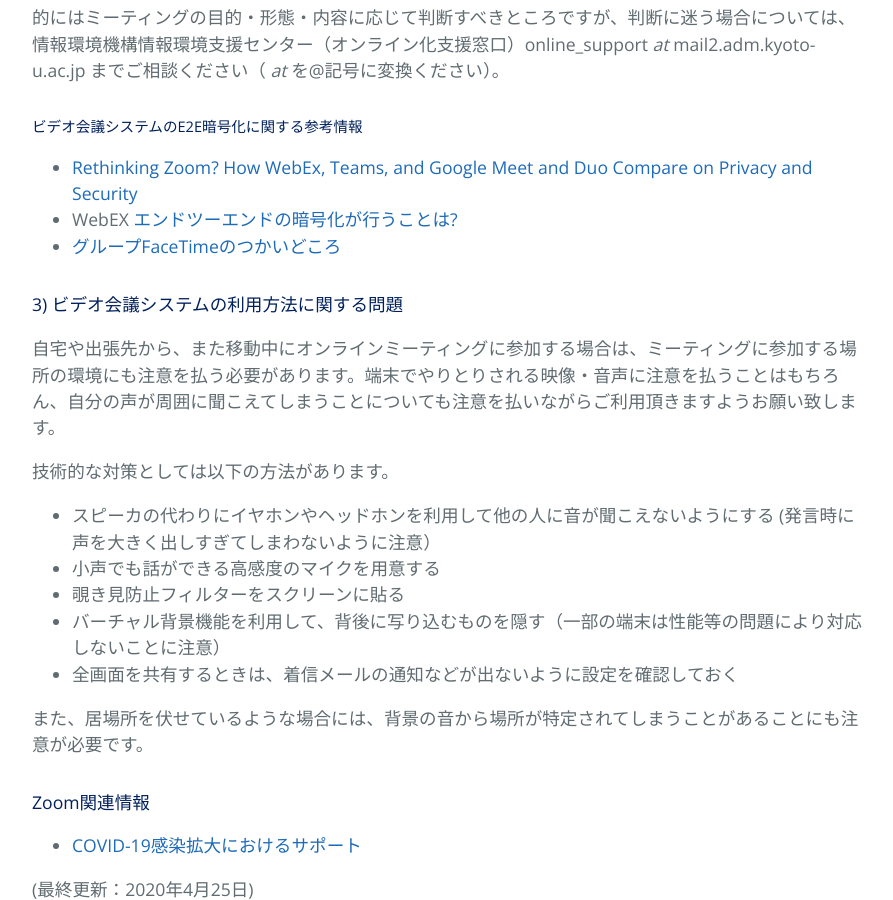
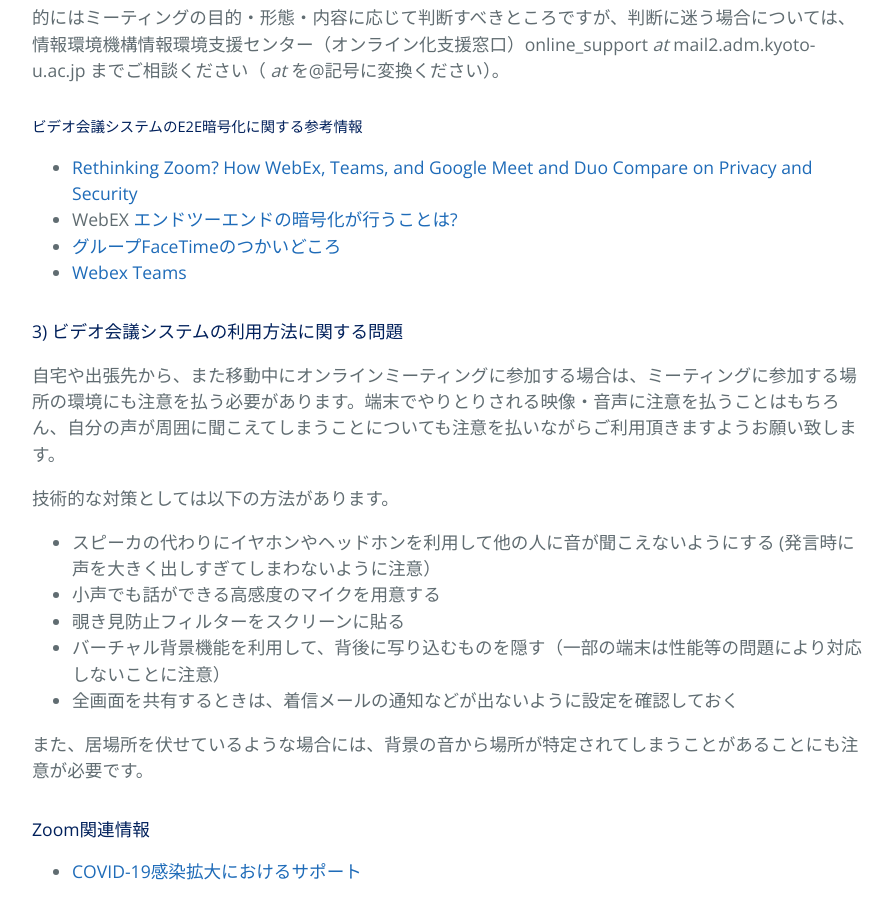
Before and after one commit to kyoto-u/online-edu, a Jekyll site: the page built from zoom-security.md, in a window 1280 px wide and 900 px high, scrolled down 4473 px. Shown: the whole window, without its empty margins (192-1085 px from the left). Built offline with Jekyll 4.4.1, drawn with Linux system fonts in a browser that asks for light colours.

Commit message:
Update zoom-security.md

```diff
--- a/zoom-security.md
+++ b/zoom-security.md
@@ -114,6 +114,7 @@ Zoomに限らず、システム設計上E2E暗号化が実現されていない
 - [Rethinking Zoom? How WebEx, Teams, and Google Meet and Duo Compare on Privacy and Security](https://www.inc.com/adam-levin/zoom-webex-microsoft-teams-google-hangouts-meet-duo-security-privacy.html)
 - WebEX [エンドツーエンドの暗号化が行うことは?](https://help.webex.com/ja-jp/WBX44739/What-Does-End-to-End-Encryption-Do)
 - [グループFaceTimeのつかいどころ](https://news.mynavi.jp/article/20180619-matsumura_apple/)
+- [Webex Teams](https://www.cisco.com/c/dam/en/us/td/docs/voice_ip_comm/cloudCollaboration/spark/esp/Webex-Teams-Security-Frequently-Asked-Questions.pdf)
 
 #### 3) ビデオ会議システムの利用方法に関する問題
 
```
